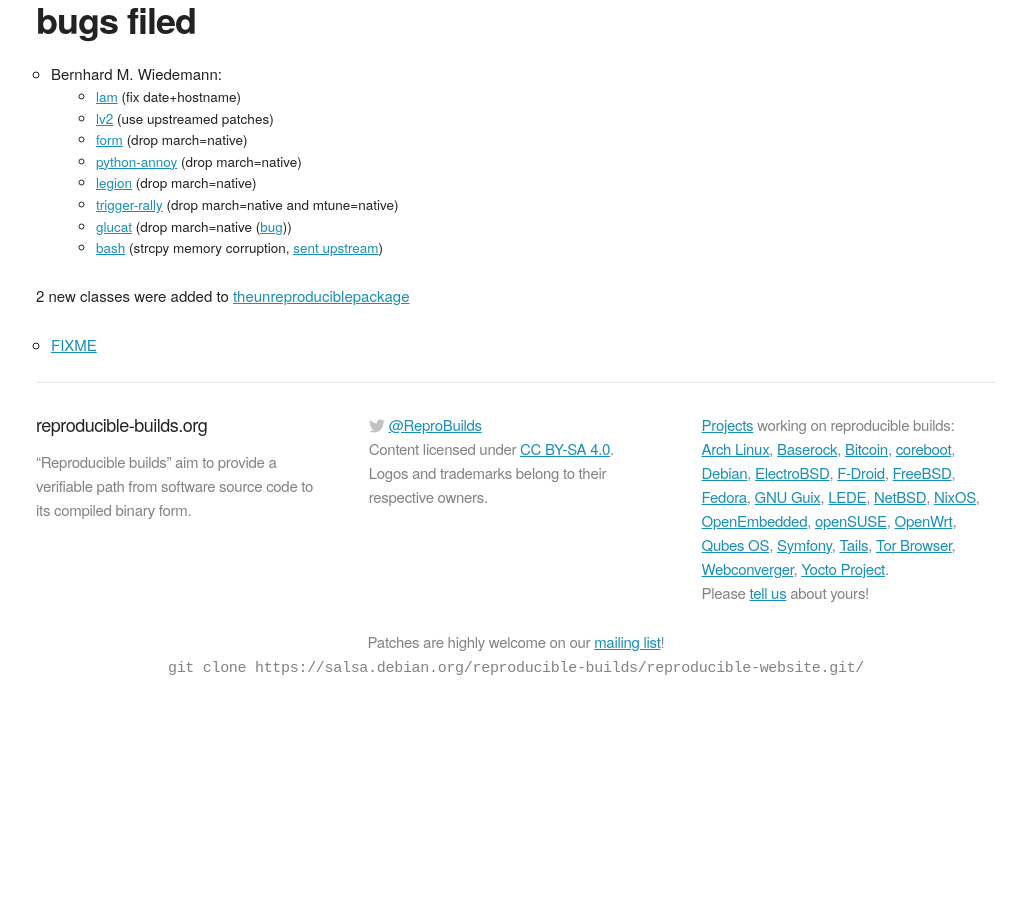
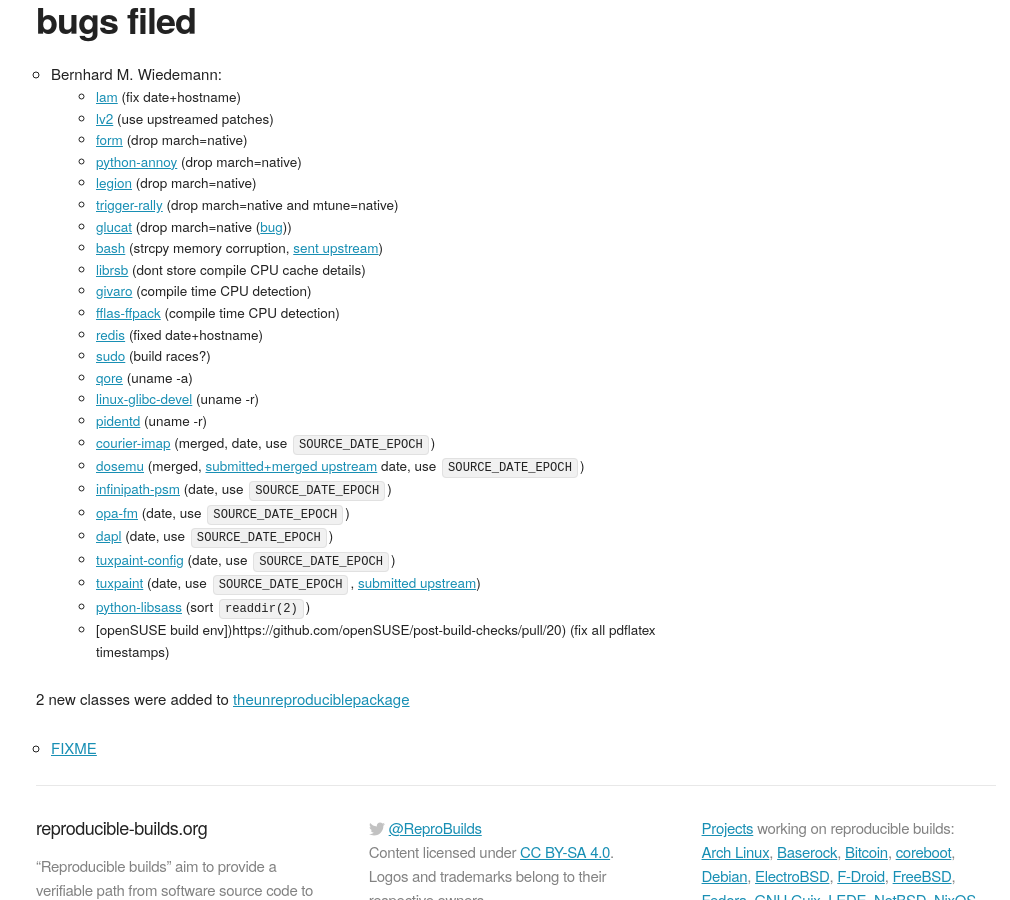
Before and after one commit to prototypefund/reproducible-website, a Jekyll site: the page built from _blog/posts/168.md, in a window 1280 px wide and 900 px high, scrolled down 601 px. Shown: the whole window, without its empty margins (124-1134 px from the left). Built offline with Jekyll 4.4.1, drawn with Linux system fonts in a browser that asks for light colours; some web fonts are replaced; before the commit the page ends 1312 px from its top, so only the background shows below that.

Commit message:
168: +17 patches

```diff
--- a/_blog/posts/168.md
+++ b/_blog/posts/168.md
@@ -19,6 +19,23 @@
     * [trigger-rally](https://build.opensuse.org/request/show/621952) (drop march=native and mtune=native)
     * [glucat](https://build.opensuse.org/request/show/621954) (drop march=native ([bug](https://bugzilla.opensuse.org/show_bug.cgi?id=1100520)))
     * [bash](https://bugzilla.opensuse.org/show_bug.cgi?id=1100488) (strcpy memory corruption, [sent upstream](http://lists.gnu.org/archive/html/bug-bash/2018-07/msg00010.html))
+    * [librsb](https://build.opensuse.org/request/show/622196) (dont store compile CPU cache details)
+    * [givaro](https://build.opensuse.org/request/show/622366) (compile time CPU detection)
+    * [fflas-ffpack](https://build.opensuse.org/request/show/622370) (compile time CPU detection)
+    * [redis](https://build.opensuse.org/request/show/622155) (fixed date+hostname)
+    * [sudo](https://build.opensuse.org/request/show/622342) (build races?)
+    * [qore](https://build.opensuse.org/request/show/622345) (uname -a)
+    * [linux-glibc-devel](https://build.opensuse.org/request/show/622351) (uname -r)
+    * [pidentd](https://build.opensuse.org/request/show/622364) (uname -r)
+    * [courier-imap](https://github.com/svarshavchik/courier-libs/pull/10) (merged, date, use `SOURCE_DATE_EPOCH`)
+    * [dosemu](https://build.opensuse.org/request/show/622368) (merged, [submitted+merged upstream](https://github.com/stsp/dosemu2/pull/640) date, use `SOURCE_DATE_EPOCH`)
+    * [infinipath-psm](https://build.opensuse.org/request/show/622529) (date, use `SOURCE_DATE_EPOCH`)
+    * [opa-fm](https://build.opensuse.org/request/show/622572) (date, use `SOURCE_DATE_EPOCH`)
+    * [dapl](https://build.opensuse.org/request/show/622857) (date, use `SOURCE_DATE_EPOCH`)
+    * [tuxpaint-config](https://build.opensuse.org/request/show/622524) (date, use `SOURCE_DATE_EPOCH`)
+    * [tuxpaint](https://build.opensuse.org/request/show/622523) (date, use `SOURCE_DATE_EPOCH`, [submitted upstream](https://sourceforge.net/p/tuxpaint/tuxpaint/merge-requests/4/))
+    * [python-libsass](https://build.opensuse.org/request/show/622824) (sort `readdir(2)`)
+    * [openSUSE build env])https://github.com/openSUSE/post-build-checks/pull/20) (fix all pdflatex timestamps)
 
 2 new classes were added to [theunreproduciblepackage](https://github.com/bmwiedemann/theunreproduciblepackage/tree/master/compile-time-check/)
 
```
